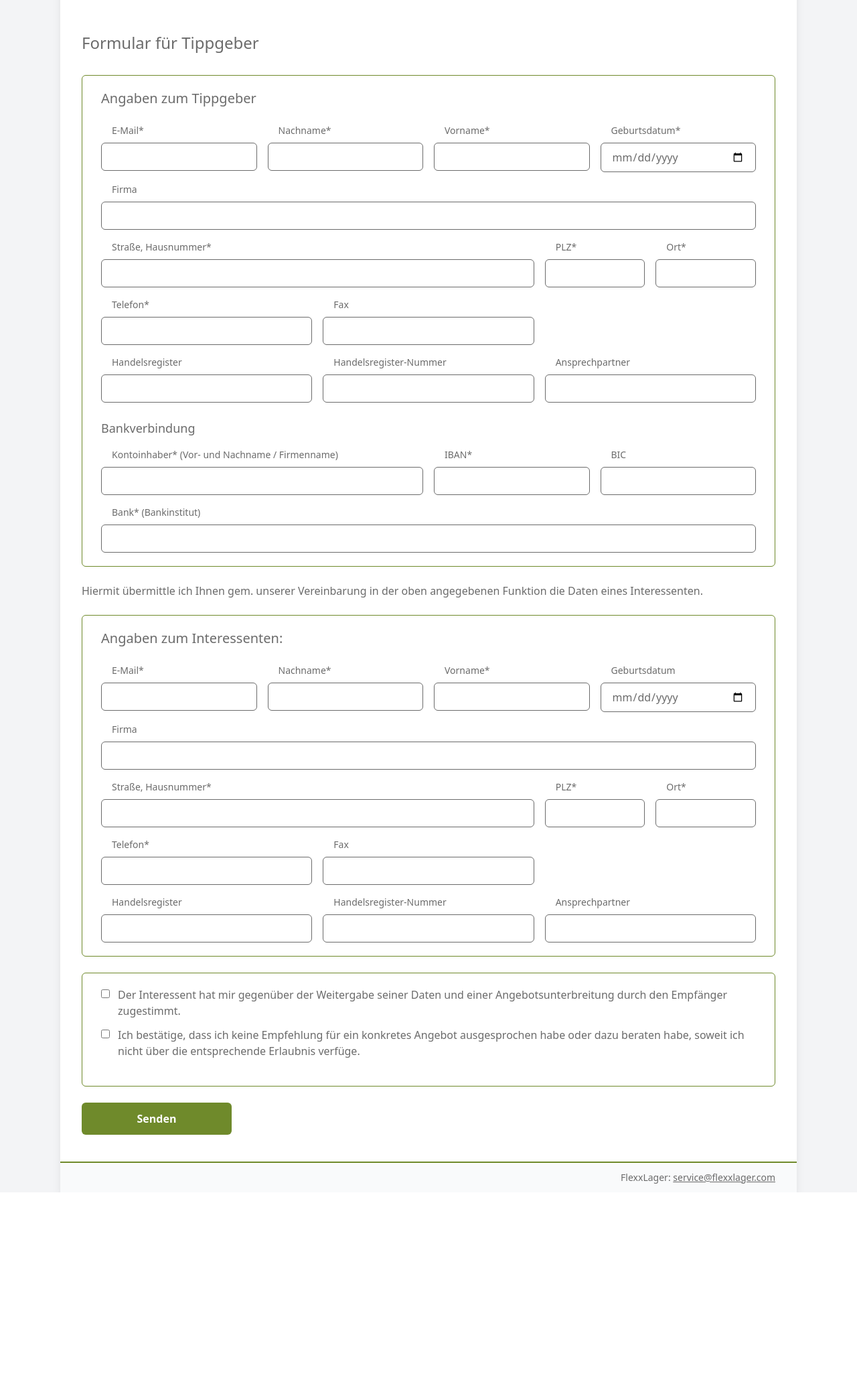
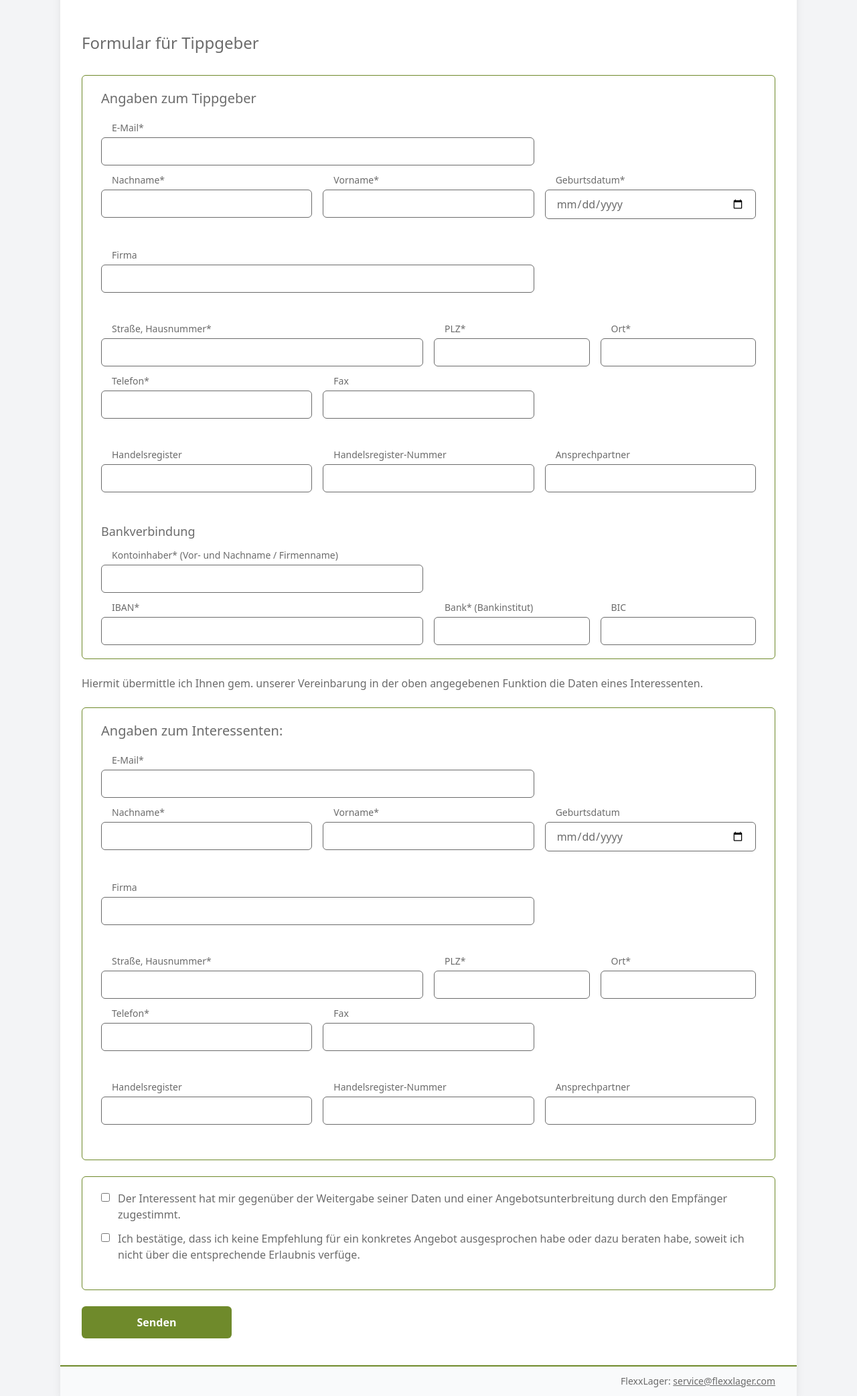
Before and after one commit to Yevhen-Yezerskyy/flexx-app, a Django app: template web/templates/app_panel_tippgeber/send_client.html in a window 1280 px wide. Shown: the part 79-2163 px from the top of the page at 67% size. Before the commit the page ends 1859 px from the top, so only its background shows below. Run offline with Django 4.2, Linux system fonts and the light colour scheme; the template is opened without the code that fills it: values that come from a table or form of the project are taken from there, others are empty; parts of the project's set-up code (start-up, migrations or seed data) failed here and were passed over; some libraries are stand-ins or nearby versions.

Commit message:
tipbergers

```diff
--- a/web/templates/app_panel_tippgeber/send_client.html
+++ b/web/templates/app_panel_tippgeber/send_client.html
@@ -27,21 +27,24 @@ text-[var(--accent)] font-semibold
 <form method="post" class="flex flex-col gap-6">
   {% csrf_token %}
 
-  <div class="bg-white border border-[var(--accent)] rounded-md px-7 py-5 flex flex-col gap-4">
+  <div class="bg-white border border-[var(--accent)] rounded-md px-7 py-5 flex flex-col gap-3">
     <div class="text-xl mb-2">Angaben zum Tippgeber</div>
 
-    <div class="grid grid-cols-4 gap-4">
-      <div class="flex flex-col gap-1">
-        <label class="text-sm mb-1 px-4">E-Mail*</label>
+    <div class="grid grid-cols-3 gap-4">
+      <div class="flex flex-col gap-1 col-span-2">
+        <label class="text-sm px-4">E-Mail*</label>
         <input name="email" value="{{ tipp_form.email.value|default:'' }}" type="email"
                class="border border-[var(--text)] rounded-md px-4 py-2 focus:outline-none">
         {% if tipp_form.email.errors %}
           <div class="text-sm text-red-600">{{ tipp_form.email.errors|join:", " }}</div>
         {% endif %}
       </div>
+      <div>&nbsp;</div>
+    </div>
 
+    <div class="grid grid-cols-3 gap-4">
       <div class="flex flex-col gap-1">
-        <label class="text-sm mb-1 px-4">Nachname*</label>
+        <label class="text-sm px-4">Nachname*</label>
         <input name="last_name" value="{{ tipp_form.last_name.value|default:'' }}" type="text"
                class="border border-[var(--text)] rounded-md px-4 py-2 focus:outline-none">
         {% if tipp_form.last_name.errors %}
@@ -50,7 +53,7 @@ text-[var(--accent)] font-semibold
       </div>
 
       <div class="flex flex-col gap-1">
-        <label class="text-sm mb-1 px-4">Vorname*</label>
+        <label class="text-sm px-4">Vorname*</label>
         <input name="first_name" value="{{ tipp_form.first_name.value|default:'' }}" type="text"
                class="border border-[var(--text)] rounded-md px-4 py-2 focus:outline-none">
         {% if tipp_form.first_name.errors %}
@@ -59,7 +62,7 @@ text-[var(--accent)] font-semibold
       </div>
 
       <div class="flex flex-col gap-1">
-        <label class="text-sm mb-1 px-4">Geburtsdatum*</label>
+        <label class="text-sm px-4">Geburtsdatum*</label>
         <input name="birth_date" value="{{ tipp_form.birth_date.value|default:'' }}" type="date"
                class="border border-[var(--text)] rounded-md px-4 py-2 focus:outline-none">
         {% if tipp_form.birth_date.errors %}
@@ -67,19 +70,21 @@ text-[var(--accent)] font-semibold
         {% endif %}
       </div>
     </div>
-
-    <div class="flex flex-col gap-1">
-      <label class="text-sm mb-1 px-4">Firma</label>
+    <div class="grid grid-cols-3 gap-4 mb-8 mt-8">
+      <div class="flex flex-col gap-1 col-span-2">
+        <label class="text-sm px-4">Firma</label>
         <input name="company" value="{{ tipp_form.company.value|default:'' }}" type="text"
               class="border border-[var(--text)] rounded-md px-4 py-2 focus:outline-none">
         {% if tipp_form.company.errors %}
           <div class="text-sm text-red-600">{{ tipp_form.company.errors|join:", " }}</div>
         {% endif %}
       </div>
+      <div>&nbsp;</div>
+    </div>
 
-    <div class="grid grid-cols-6 gap-4">
-      <div class="flex flex-col gap-1 col-span-4">
-        <label class="text-sm mb-1 px-4">Straße, Hausnummer*</label>
+    <div class="grid grid-cols-4 gap-4">
+      <div class="flex flex-col gap-1 col-span-2">
+        <label class="text-sm px-4">Straße, Hausnummer*</label>
         <input name="street" value="{{ tipp_form.street.value|default:'' }}" type="text"
                class="border border-[var(--text)] rounded-md px-4 py-2 focus:outline-none">
         {% if tipp_form.street.errors %}
@@ -88,7 +93,7 @@ text-[var(--accent)] font-semibold
       </div>
 
       <div class="flex flex-col gap-1 col-span-1">
-        <label class="text-sm mb-1 px-4">PLZ*</label>
+        <label class="text-sm px-4">PLZ*</label>
         <input name="zip_code" value="{{ tipp_form.zip_code.value|default:'' }}" type="text"
                class="border border-[var(--text)] rounded-md px-4 py-2 focus:outline-none">
         {% if tipp_form.zip_code.errors %}
@@ -97,7 +102,7 @@ text-[var(--accent)] font-semibold
       </div>
 
       <div class="flex flex-col gap-1 col-span-1">
-        <label class="text-sm mb-1 px-4">Ort*</label>
+        <label class="text-sm px-4">Ort*</label>
         <input name="city" value="{{ tipp_form.city.value|default:'' }}" type="text"
                class="border border-[var(--text)] rounded-md px-4 py-2 focus:outline-none">
         {% if tipp_form.city.errors %}
@@ -108,7 +113,7 @@ text-[var(--accent)] font-semibold
 
     <div class="grid grid-cols-3 gap-4">
       <div class="flex flex-col gap-1">
-        <label class="text-sm mb-1 px-4">Telefon*</label>
+        <label class="text-sm px-4">Telefon*</label>
         <input name="phone" value="{{ tipp_form.phone.value|default:'' }}" type="text"
                class="border border-[var(--text)] rounded-md px-4 py-2 focus:outline-none">
         {% if tipp_form.phone.errors %}
@@ -117,7 +122,7 @@ text-[var(--accent)] font-semibold
       </div>
 
       <div class="flex flex-col gap-1">
-        <label class="text-sm mb-1 px-4">Fax</label>
+        <label class="text-sm px-4">Fax</label>
         <input name="fax" value="{{ tipp_form.fax.value|default:'' }}" type="text"
                class="border border-[var(--text)] rounded-md px-4 py-2 focus:outline-none">
         {% if tipp_form.fax.errors %}
@@ -125,12 +130,12 @@ text-[var(--accent)] font-semibold
         {% endif %}
       </div>
 
-      <div></div>
+      <div>&nbsp;</div>
     </div>
 
-    <div class="grid grid-cols-3 gap-4">
+    <div class="grid grid-cols-3 gap-4 mb-8 mt-8">
       <div class="flex flex-col gap-1">
-        <label class="text-sm mb-1 px-4">Handelsregister</label>
+        <label class="text-sm px-4">Handelsregister</label>
         <input name="handelsregister" value="{{ tipp_form.handelsregister.value|default:'' }}" type="text"
                class="border border-[var(--text)] rounded-md px-4 py-2 focus:outline-none">
         {% if tipp_form.handelsregister.errors %}
@@ -139,7 +144,7 @@ text-[var(--accent)] font-semibold
       </div>
 
       <div class="flex flex-col gap-1">
-        <label class="text-sm mb-1 px-4">Handelsregister-Nummer</label>
+        <label class="text-sm px-4">Handelsregister-Nummer</label>
         <input name="handelsregister_number" value="{{ tipp_form.handelsregister_number.value|default:'' }}" type="text"
                class="border border-[var(--text)] rounded-md px-4 py-2 focus:outline-none">
         {% if tipp_form.handelsregister_number.errors %}
@@ -148,7 +153,7 @@ text-[var(--accent)] font-semibold
       </div>
 
       <div class="flex flex-col gap-1">
-        <label class="text-sm mb-1 px-4">Ansprechpartner</label>
+        <label class="text-sm px-4">Ansprechpartner</label>
         <input name="contact_person" value="{{ tipp_form.contact_person.value|default:'' }}" type="text"
                class="border border-[var(--text)] rounded-md px-4 py-2 focus:outline-none">
         {% if tipp_form.contact_person.errors %}
@@ -157,20 +162,22 @@ text-[var(--accent)] font-semibold
       </div>
     </div>
 
-    <div class="text-lg mt-2">Bankverbindung</div>
+    <div class="text-lg">Bankverbindung</div>
 
-    <div class="grid grid-cols-4 gap-4">
-      <div class="flex flex-col gap-1 col-span-2">
-        <label class="text-sm mb-1 px-4">Kontoinhaber* (Vor- und Nachname / Firmenname)</label>
+    <div class="grid grid-cols-2 gap-4">
+      <div class="flex flex-col gap-1">
+        <label class="text-sm px-4">Kontoinhaber* (Vor- und Nachname / Firmenname)</label>
         <input name="bank_account_holder" value="{{ tipp_form.bank_account_holder.value|default:'' }}" type="text"
                class="border border-[var(--text)] rounded-md px-4 py-2 focus:outline-none">
         {% if tipp_form.bank_account_holder.errors %}
           <div class="text-sm text-red-600">{{ tipp_form.bank_account_holder.errors|join:", " }}</div>
         {% endif %}
       </div>
-
-      <div class="flex flex-col gap-1 col-span-1">
-        <label class="text-sm mb-1 px-4">IBAN*</label>
+      <div>&nbsp;</div>
+    </div>
+    <div class="grid grid-cols-4 gap-4">
+      <div class="flex flex-col gap-1 col-span-2">
+        <label class="text-sm px-4">IBAN*</label>
         <input name="bank_iban" value="{{ tipp_form.bank_iban.value|default:'' }}" type="text"
                class="border border-[var(--text)] rounded-md px-4 py-2 focus:outline-none">
         {% if tipp_form.bank_iban.errors %}
@@ -179,7 +186,16 @@ text-[var(--accent)] font-semibold
       </div>
 
       <div class="flex flex-col gap-1 col-span-1">
-        <label class="text-sm mb-1 px-4">BIC</label>
+        <label class="text-sm px-4">Bank* (Bankinstitut)</label>
+        <input name="bank_name" value="{{ tipp_form.bank_name.value|default:'' }}" type="text"
+              class="border border-[var(--text)] rounded-md px-4 py-2 focus:outline-none">
+        {% if tipp_form.bank_name.errors %}
+          <div class="text-sm text-red-600">{{ tipp_form.bank_name.errors|join:", " }}</div>
+        {% endif %}
+      </div>
+
+      <div class="flex flex-col gap-1 col-span-1">
+        <label class="text-sm px-4">BIC</label>
         <input name="bank_bic" value="{{ tipp_form.bank_bic.value|default:'' }}" type="text"
                class="border border-[var(--text)] rounded-md px-4 py-2 focus:outline-none">
         {% if tipp_form.bank_bic.errors %}
@@ -187,36 +203,30 @@ text-[var(--accent)] font-semibold
         {% endif %}
       </div>
     </div>
-
-    <div class="flex flex-col gap-1">
-      <label class="text-sm mb-1 px-4">Bank* (Bankinstitut)</label>
-      <input name="bank_name" value="{{ tipp_form.bank_name.value|default:'' }}" type="text"
-             class="border border-[var(--text)] rounded-md px-4 py-2 focus:outline-none">
-      {% if tipp_form.bank_name.errors %}
-        <div class="text-sm text-red-600">{{ tipp_form.bank_name.errors|join:", " }}</div>
-      {% endif %}
-    </div>
   </div>
 
   <div class="text-[var(--text)]">
     Hiermit übermittle ich Ihnen gem. unserer Vereinbarung in der oben angegebenen Funktion die Daten eines Interessenten.
   </div>
 
-  <div class="bg-white border border-[var(--accent)] rounded-md px-7 py-5 flex flex-col gap-4">
+  <div class="bg-white border border-[var(--accent)] rounded-md px-7 py-5 flex flex-col gap-3">
     <div class="text-xl mb-2">Angaben zum Interessenten:</div>
 
-    <div class="grid grid-cols-4 gap-4">
-      <div class="flex flex-col gap-1">
-        <label class="text-sm mb-1 px-4">E-Mail*</label>
+    <div class="grid grid-cols-3 gap-4">
+      <div class="flex flex-col gap-1 col-span-2">
+        <label class="text-sm px-4">E-Mail*</label>
         <input name="email" value="{{ client_form.email.value|default:'' }}" type="email"
               class="border border-[var(--text)] rounded-md px-4 py-2 focus:outline-none">
         {% if client_form.email.errors %}
           <div class="text-sm text-red-600">{{ client_form.email.errors|join:", " }}</div>
         {% endif %}
       </div>
+      <div>&nbsp;</div>
+    </div>
 
+    <div class="grid grid-cols-3 gap-4">
       <div class="flex flex-col gap-1">
-        <label class="text-sm mb-1 px-4">Nachname*</label>
+        <label class="text-sm px-4">Nachname*</label>
         <input name="last_name" value="{{ client_form.last_name.value|default:'' }}" type="text"
               class="border border-[var(--text)] rounded-md px-4 py-2 focus:outline-none">
         {% if client_form.last_name.errors %}
@@ -225,7 +235,7 @@ text-[var(--accent)] font-semibold
       </div>
 
       <div class="flex flex-col gap-1">
-        <label class="text-sm mb-1 px-4">Vorname*</label>
+        <label class="text-sm px-4">Vorname*</label>
         <input name="first_name" value="{{ client_form.first_name.value|default:'' }}" type="text"
               class="border border-[var(--text)] rounded-md px-4 py-2 focus:outline-none">
         {% if client_form.first_name.errors %}
@@ -234,7 +244,7 @@ text-[var(--accent)] font-semibold
       </div>
 
       <div class="flex flex-col gap-1">
-        <label class="text-sm mb-1 px-4">Geburtsdatum</label>
+        <label class="text-sm px-4">Geburtsdatum</label>
         <input name="birth_date" value="{{ client_form.birth_date.value|default:'' }}" type="date"
               class="border border-[var(--text)] rounded-md px-4 py-2 focus:outline-none">
         {% if client_form.birth_date.errors %}
@@ -243,18 +253,21 @@ text-[var(--accent)] font-semibold
       </div>
     </div>
 
-    <div class="flex flex-col gap-1">
-      <label class="text-sm mb-1 px-4">Firma</label>
+    <div class="grid grid-cols-3 gap-4 mb-8 mt-8">
+      <div class="flex flex-col gap-1 col-span-2">
+        <label class="text-sm px-4">Firma</label>
         <input name="company" value="{{ client_form.company.value|default:'' }}" type="text"
               class="border border-[var(--text)] rounded-md px-4 py-2 focus:outline-none">
         {% if client_form.company.errors %}
           <div class="text-sm text-red-600">{{ client_form.company.errors|join:", " }}</div>
         {% endif %}
       </div>
+      <div>&nbsp;</div>
+    </div>
 
-    <div class="grid grid-cols-6 gap-4">
-      <div class="flex flex-col gap-1 col-span-4">
-        <label class="text-sm mb-1 px-4">Straße, Hausnummer*</label>
+    <div class="grid grid-cols-4 gap-4">
+      <div class="flex flex-col gap-1 col-span-2">
+        <label class="text-sm px-4">Straße, Hausnummer*</label>
         <input name="street" value="{{ client_form.street.value|default:'' }}" type="text"
               class="border border-[var(--text)] rounded-md px-4 py-2 focus:outline-none">
         {% if client_form.street.errors %}
@@ -263,7 +276,7 @@ text-[var(--accent)] font-semibold
       </div>
 
       <div class="flex flex-col gap-1 col-span-1">
-        <label class="text-sm mb-1 px-4">PLZ*</label>
+        <label class="text-sm px-4">PLZ*</label>
         <input name="zip_code" value="{{ client_form.zip_code.value|default:'' }}" type="text"
               class="border border-[var(--text)] rounded-md px-4 py-2 focus:outline-none">
         {% if client_form.zip_code.errors %}
@@ -272,7 +285,7 @@ text-[var(--accent)] font-semibold
       </div>
 
       <div class="flex flex-col gap-1 col-span-1">
-        <label class="text-sm mb-1 px-4">Ort*</label>
+        <label class="text-sm px-4">Ort*</label>
         <input name="city" value="{{ client_form.city.value|default:'' }}" type="text"
               class="border border-[var(--text)] rounded-md px-4 py-2 focus:outline-none">
         {% if client_form.city.errors %}
@@ -283,7 +296,7 @@ text-[var(--accent)] font-semibold
 
     <div class="grid grid-cols-3 gap-4">
       <div class="flex flex-col gap-1">
-        <label class="text-sm mb-1 px-4">Telefon*</label>
+        <label class="text-sm px-4">Telefon*</label>
         <input name="phone" value="{{ client_form.phone.value|default:'' }}" type="text"
               class="border border-[var(--text)] rounded-md px-4 py-2 focus:outline-none">
         {% if client_form.phone.errors %}
@@ -292,7 +305,7 @@ text-[var(--accent)] font-semibold
       </div>
 
       <div class="flex flex-col gap-1">
-        <label class="text-sm mb-1 px-4">Fax</label>
+        <label class="text-sm px-4">Fax</label>
         <input name="fax" value="{{ client_form.fax.value|default:'' }}" type="text"
               class="border border-[var(--text)] rounded-md px-4 py-2 focus:outline-none">
         {% if client_form.fax.errors %}
@@ -300,12 +313,12 @@ text-[var(--accent)] font-semibold
         {% endif %}
       </div>
 
-      <div></div>
+      <div>&nbsp;</div>
     </div>
 
-    <div class="grid grid-cols-3 gap-4">
+    <div class="grid grid-cols-3 gap-4 mb-8 mt-8">
       <div class="flex flex-col gap-1">
-        <label class="text-sm mb-1 px-4">Handelsregister</label>
+        <label class="text-sm px-4">Handelsregister</label>
         <input name="handelsregister" value="{{ client_form.handelsregister.value|default:'' }}" type="text"
               class="border border-[var(--text)] rounded-md px-4 py-2 focus:outline-none">
         {% if client_form.handelsregister.errors %}
@@ -314,7 +327,7 @@ text-[var(--accent)] font-semibold
       </div>
 
       <div class="flex flex-col gap-1">
-        <label class="text-sm mb-1 px-4">Handelsregister-Nummer</label>
+        <label class="text-sm px-4">Handelsregister-Nummer</label>
         <input name="handelsregister_number" value="{{ client_form.handelsregister_number.value|default:'' }}" type="text"
               class="border border-[var(--text)] rounded-md px-4 py-2 focus:outline-none">
         {% if client_form.handelsregister_number.errors %}
@@ -323,7 +336,7 @@ text-[var(--accent)] font-semibold
       </div>
 
       <div class="flex flex-col gap-1">
-        <label class="text-sm mb-1 px-4">Ansprechpartner</label>
+        <label class="text-sm px-4">Ansprechpartner</label>
         <input name="contact_person" value="{{ client_form.contact_person.value|default:'' }}" type="text"
               class="border border-[var(--text)] rounded-md px-4 py-2 focus:outline-none">
         {% if client_form.contact_person.errors %}
```
Lines whose indentation alone changed are shown as unchanged.
